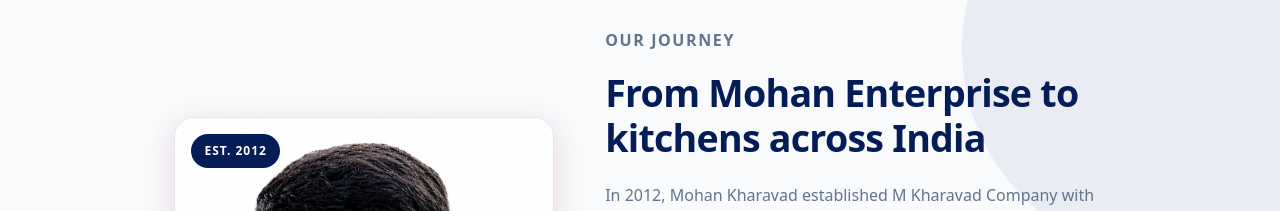
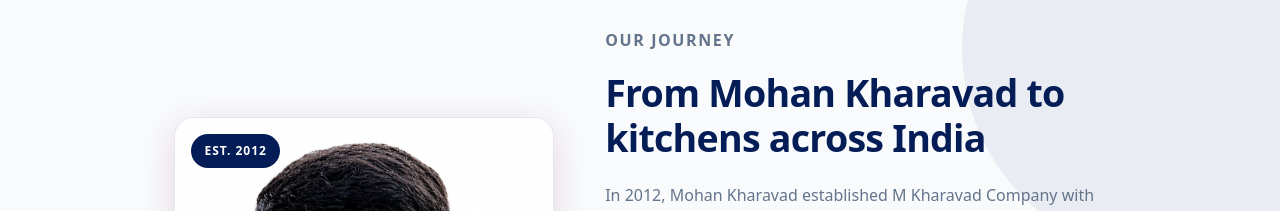
Before and after one commit to Firoz8948/mkharavad-frontend, a Next.js app: page /about in a window 1280 px wide. Shown: the part 450-661 px from the top of the page. Built offline with nearby package versions, Linux system fonts and the light colour scheme; no server answers.

Commit message:
checkpoint

```diff
--- a/src/pages-components/about/OurStory.jsx
+++ b/src/pages-components/about/OurStory.jsx
@@ -32,7 +32,7 @@ export default function OurStory() {
         <div className={styles.content}>
           <p className="section-tag">Our Journey</p>
           <h2 className={styles.title}>
-            From Mohan Enterprise to kitchens across India
+            From Mohan Kharavad to kitchens across India
           </h2>
           <p className={styles.lead}>
             In 2012, Mohan Kharavad established {BRAND.name} with a clear
```
